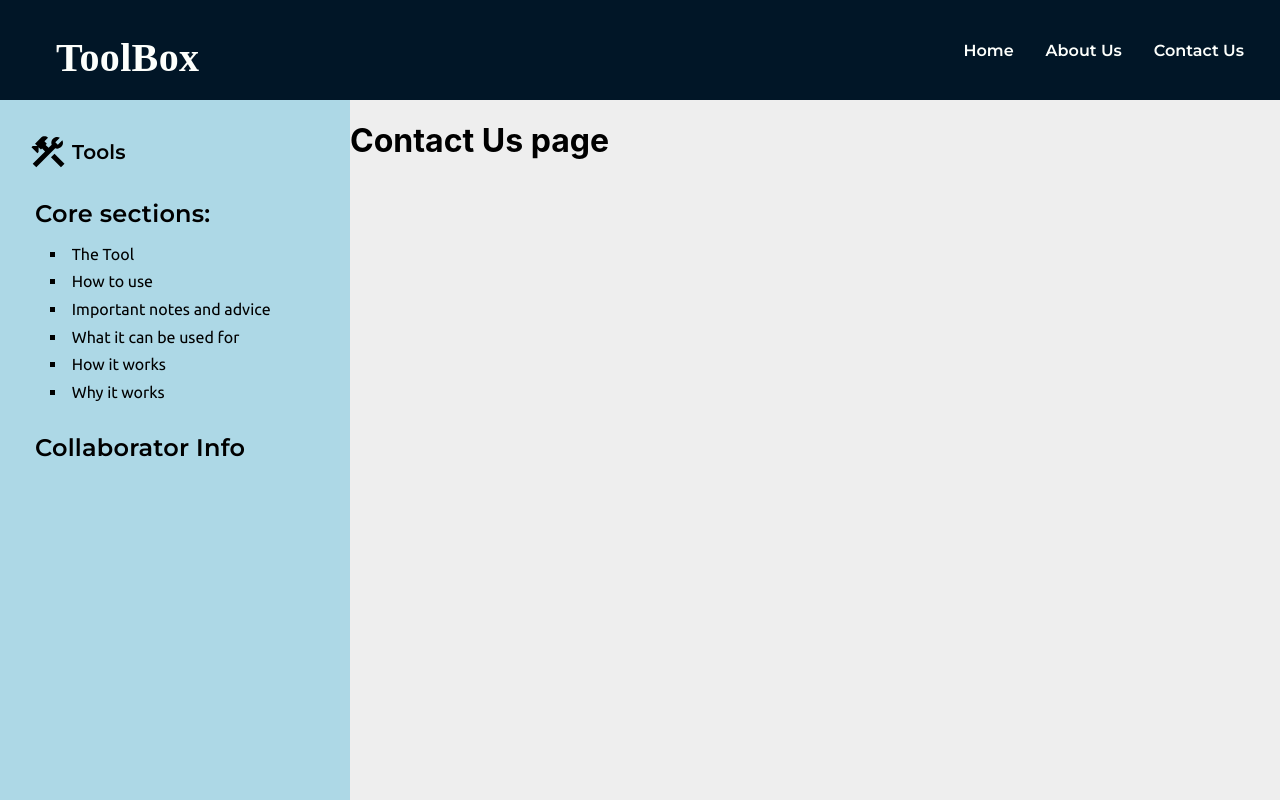
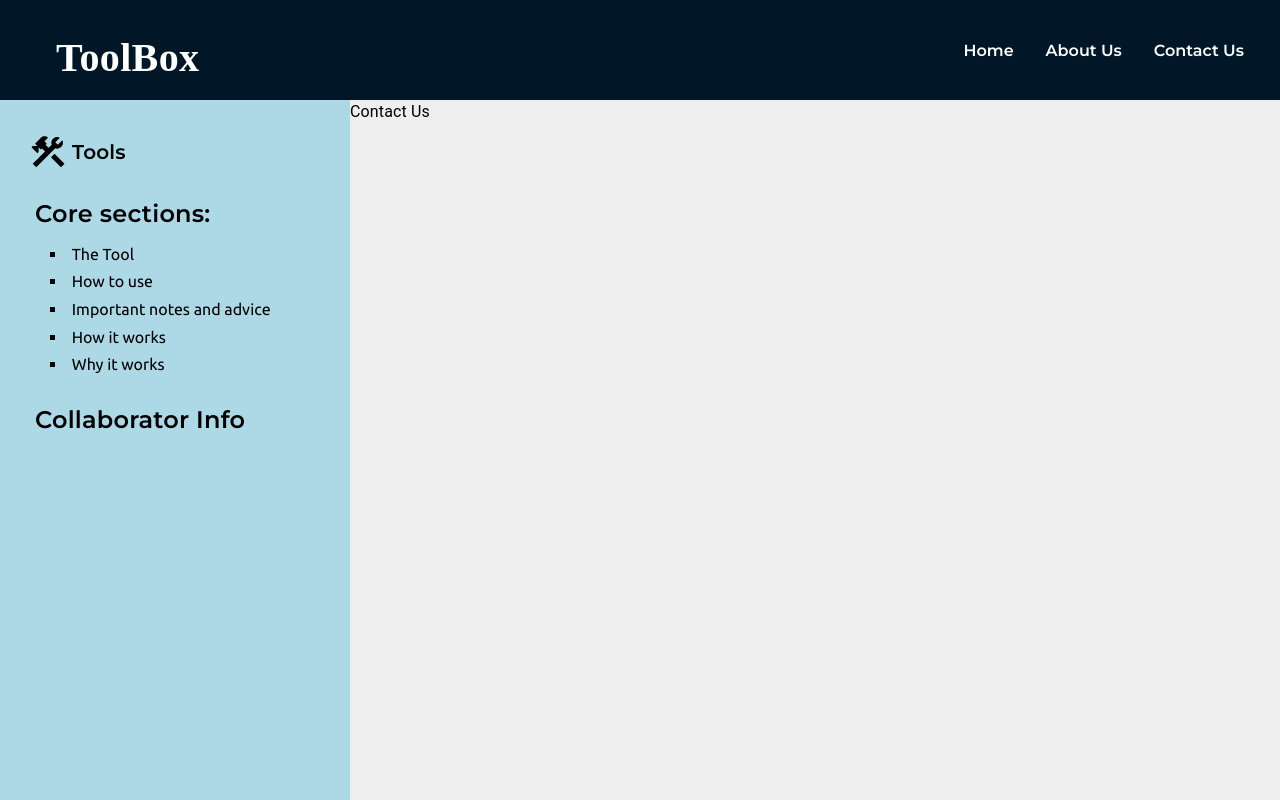
Before and after one commit to songFanAccount/ToolBo, a React (Create React App) app in the folder toolbox/: page /contact in a window 1280 px wide. Built offline with nearby package versions, Linux system fonts and the light colour scheme; a web font is replaced by a local one.

Commit message:
Installed Helmet to change page names

```diff
--- a/toolbox/package.json
+++ b/toolbox/package.json
@@ -17,6 +17,7 @@
     "mathjs": "^11.8.0",
     "react": "^18.2.0",
     "react-dom": "^18.2.0",
+    "react-helmet": "^6.1.0",
     "react-router-dom": "^6.11.1",
     "react-scripts": "5.0.1",
     "sort-by": "^1.2.0",
--- a/toolbox/src/components/UI/ToolPageNav.jsx
+++ b/toolbox/src/components/UI/ToolPageNav.jsx
@@ -51,7 +51,6 @@ function ToolPageNav() {
                 <ListLink text="The Tool"/>
                 <ListLink text="How to use"/>
                 <ListLink text="Important notes and advice"/>
-                <ListLink text="What it can be used for"/>
                 <ListLink text="How it works"/>
                 <ListLink text="Why it works"/>
             </List>
--- a/toolbox/src/pages/AboutUs.jsx
+++ b/toolbox/src/pages/AboutUs.jsx
@@ -1,6 +1,16 @@
+import { Box, Typography } from "@mui/material"
+import { Helmet } from "react-helmet"
+
 function AboutUs() {
     return (
-        <h1>About Us page</h1>
+        <>
+            <Helmet>
+                <title>About Us</title>
+            </Helmet>
+            <Box>
+                <Typography>About Us</Typography>
+            </Box>
+        </>
     )
 }
 export default AboutUs
--- a/toolbox/src/pages/Contact.jsx
+++ b/toolbox/src/pages/Contact.jsx
@@ -1,6 +1,16 @@
+import { Box, Typography } from "@mui/material"
+import { Helmet } from "react-helmet"
+
 function Contact() {
     return (
-        <h1>Contact Us page</h1>
+        <>
+            <Helmet>
+                <title>Contact Us</title>
+            </Helmet>
+            <Box>
+                <Typography>Contact Us</Typography>
+            </Box>
+        </>
     )
 }
 export default Contact
--- a/toolbox/src/pages/Home.jsx
+++ b/toolbox/src/pages/Home.jsx
@@ -1,14 +1,16 @@
 import { Box, Typography } from '@mui/material';
+import { Helmet } from 'react-helmet';
 
 function Home() {
-    const boxStyle = {
-        height: 2000,
-        border: 0
-    }
     return (
-        <Box sx={boxStyle}>
-            <Typography>Home Page</Typography>
-        </Box>
+        <>
+            <Helmet>
+                <title>Home</title>
+            </Helmet>
+            <Box>
+                <Typography>Home Page</Typography>
+            </Box>
+        </>
     )
 }
 
```
Also changed, not shown: 1 other file (tests, documents, lock files or other folders).
